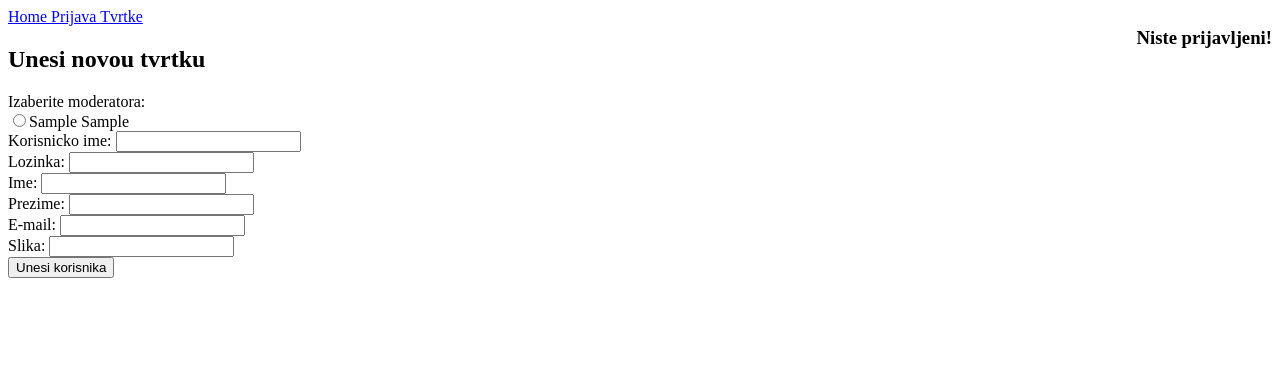
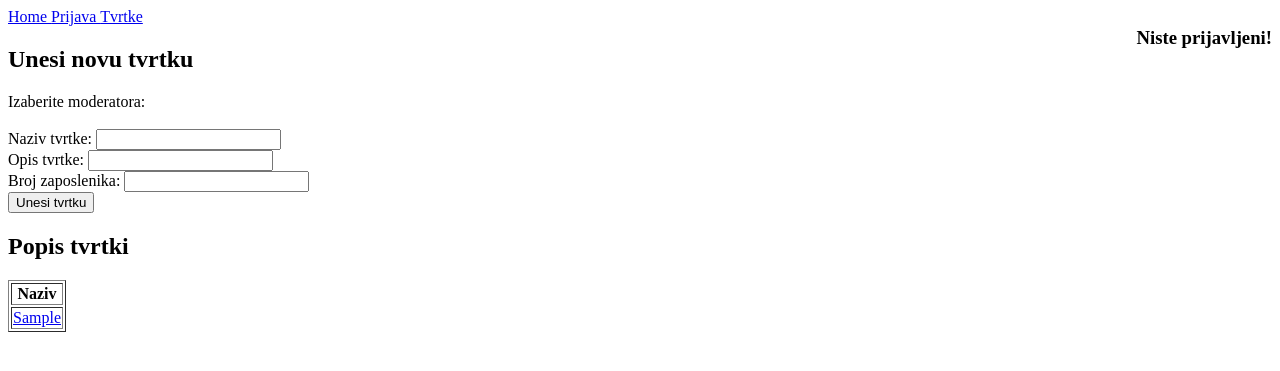
Before and after one commit to Brika28/PHP-MySQL, a PHP site: page /unosPregledTvrtki.php in a window 1280 px wide. Shown: the top 371 px of the page. Run offline with PHP 8.4, Linux system fonts and the light colour scheme; tables that the repository leaves empty or names only in its code hold one stand-in row (values such as "Sample post").

Commit message:
Add files via upload

```diff
--- a/unosPregledTvrtki.php
+++ b/unosPregledTvrtki.php
@@ -23,17 +23,19 @@ include("header.php");
 
 	$modUsers="SELECT korisnik_id,ime,prezime
 				FROM korisnik
-				WHERE korisnik.tip_id = 1";
+                LEFT OUTER JOIN tvrtka
+        		ON tvrtka.moderator_id=korisnik.korisnik_id
+				WHERE korisnik.tip_id = 1 AND tvrtka.moderator_id IS null ";
 	$result=queryDB($connect,$modUsers);
 
+?>
 
-
-
-	 ?>
-		<h2> Unesi novou tvrtku </h2>
-		<form action="unosPregledTvrtki.php" method="POST" name="unos">
+		<h2> Unesi novu tvrtku </h2>
+		<form action=" " method="POST" name="unos">
 			<label> Izaberite moderatora: </label> <br>
 			<?php
+			if($result)
+			{
 				while($row = mysqli_fetch_array($result))
 				{
 					$razmak =" ";
@@ -42,26 +44,64 @@ include("header.php");
 					$prezime=$row['prezime'];
 					echo '<input type="radio" name="slobodniMod" value="'.$modID.'" />'.$ime .$razmak .$prezime;
 				}
+			}
+			elseif($result == 0)
+			{
+				echo "Nema slobodnih moderatora za kreiranje tvrtke!";
+			}
 			?> <br>
-			<label> Korisnicko ime: </label>
-			<input type="text" name="korisnickoIme" required="required"> <br>
-			<label> Lozinka: </label>
-			<input type="password" name="password" required="required"> <br>
-			<label> Ime: </label>
-			<input type="text" name="imeKorisnika" required="required"> <br>
-			<label> Prezime: </label>
-			<input type="text" name="prezimeKorisnika" required="required"> <br>
-			<label> E-mail: </label>
-			<input type="email" name="email" required="required"> <br>
-			<label> Slika: </label>
-			<input type="src" name="slikaKorisnika"> <br>
-			<input type="submit" name="unesi" value="Unesi korisnika">
+			<label> Naziv tvrtke: </label>
+			<input type="text" name="nazivTvrtke" required="required"> <br>
+			<label> Opis tvrtke: </label>
+			<input type="text" name="opis" required="required"> <br>
+			<label> Broj zaposlenika: </label>
+			<input type="text" name="brojZaposlenika" required="required"> <br>
+			<input type="submit" name="unesi" value="Unesi tvrtku">
 		</form>
 	</div>
+<?php
+if(isset($_POST['unesi']))
+		{
+			$modTvrtke=$_POST['slobodniMod'];
+			$naziv=$_POST['nazivTvrtke'];
+			$opis=$_POST['opis'];
+			$brojZaposlenika=$_POST['brojZaposlenika'];
+
+			$unosTvrtke= "INSERT INTO tvrtka
+							(moderator_id,naziv,opis,broj_zaposlenika,preostaliOdgovori,zahtjev)
+		         			VALUES ('$modTvrtke','$naziv','$opis','$brojZaposlenika',0,0)";
+
+			$result= queryDB($connect,$unosTvrtke);
+			header("location:unosPregledTvrtki.php");
+		}
 
 
+$prikazTvrtki="SELECT tvrtka_id,naziv
+				FROM tvrtka";
+$result=queryDB($connect,$prikazTvrtki);
 
+if(mysqli_num_rows($result) >= 0)
+		{
 
+			echo "<h2> Popis tvrtki</h2>";
+			echo "<table border ='1'>";
+			echo "<thead>";
+			echo "<tr>";
+			echo "<th>Naziv </th>";
+			echo "</tr>";
+			echo "</thead>";
+			echo "<tbody>";
 
+				while(list($tvrtka_id,$naziv)=mysqli_fetch_row($result))
+				{
+					echo "<tr>";
+					echo "<td><a href='azuriranjeTvrtke.php?id=$tvrtka_id'>".$naziv."</a></td>";
+					echo "</tr>";
+				}
+				echo "</tbody>";
+				echo "</table>";
+		}
+disconnectDB($connect);
+?>
 </body>
 </html>
```
Also changed, not shown: azuriranjeTvrtke.php (added, +59 -0 lines), mojaTvrtka.php (+23 -8 lines). Lines whose indentation alone changed are shown as unchanged.
